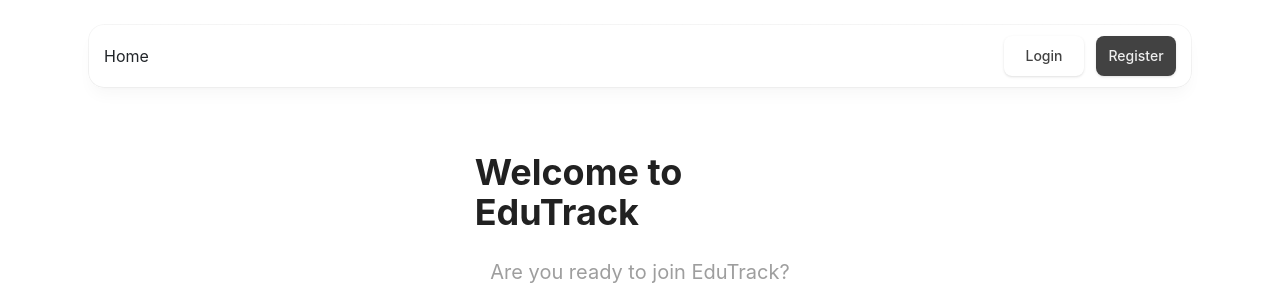
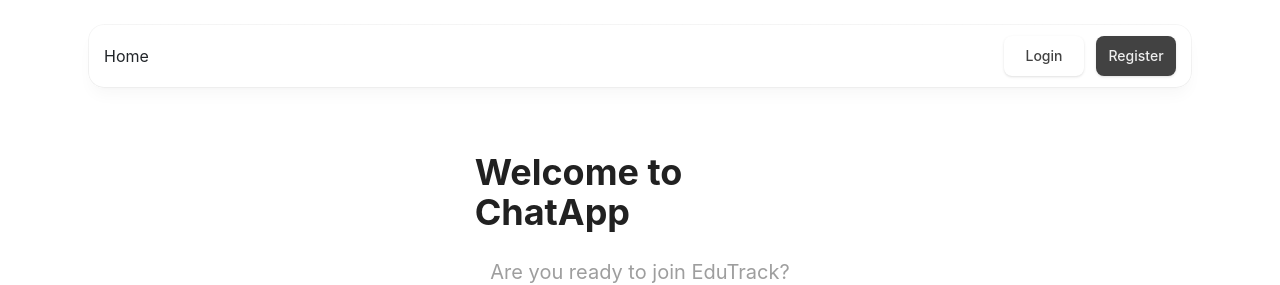
Before and after one commit to Rskri2/Chat-app, a React (Vite) app in the folder frontend/: page /register in a window 1280 px wide. Shown: the top 285 px of the page. Built offline with nearby package versions, Linux system fonts and the light colour scheme; no server answers.

Commit message:
changed origin

```diff
--- a/frontend/src/components/auth/Register.jsx
+++ b/frontend/src/components/auth/Register.jsx
@@ -67,7 +67,7 @@ const navigate = useNavigate();
 
 
               <div className="text-sm font-bold flex justify-center text-gray-900 sm:text-2xl md:text-4xl pt-16">
-                Welcome to EduTrack
+                Welcome to ChatApp
               </div>
 
               <div className="mt-4 text-xl leading-relaxed flex justify-center text-gray-500">
```
Also changed, not shown: 2 other files (tests, documents, lock files or other folders).
